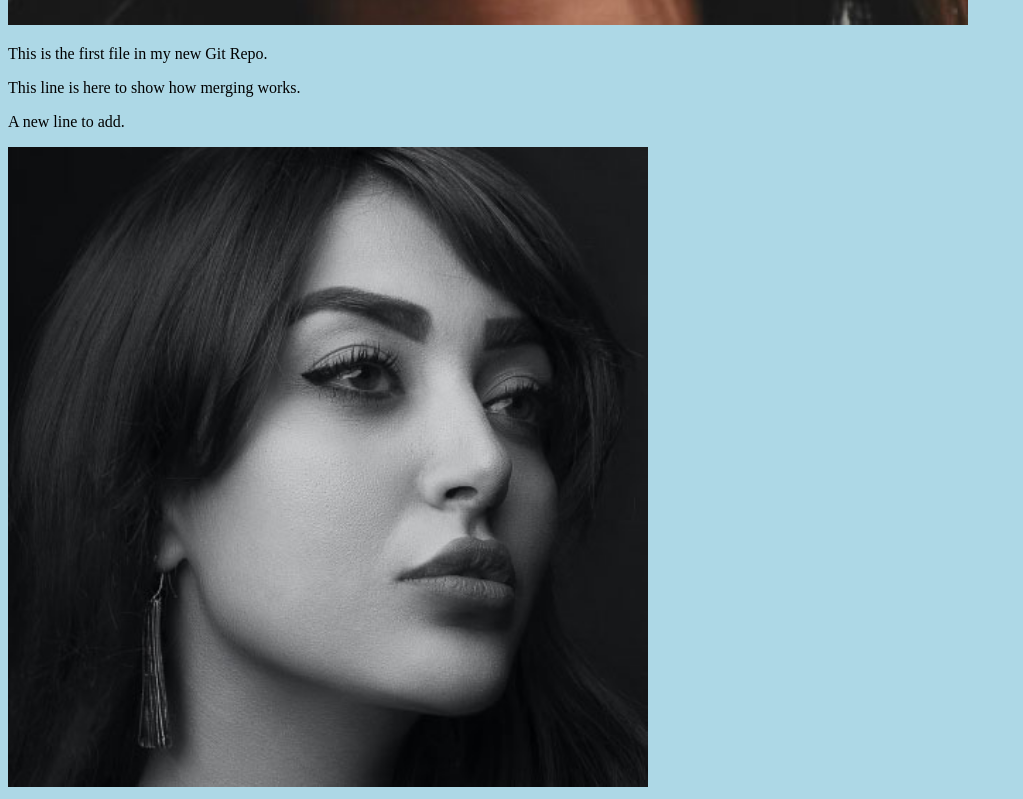
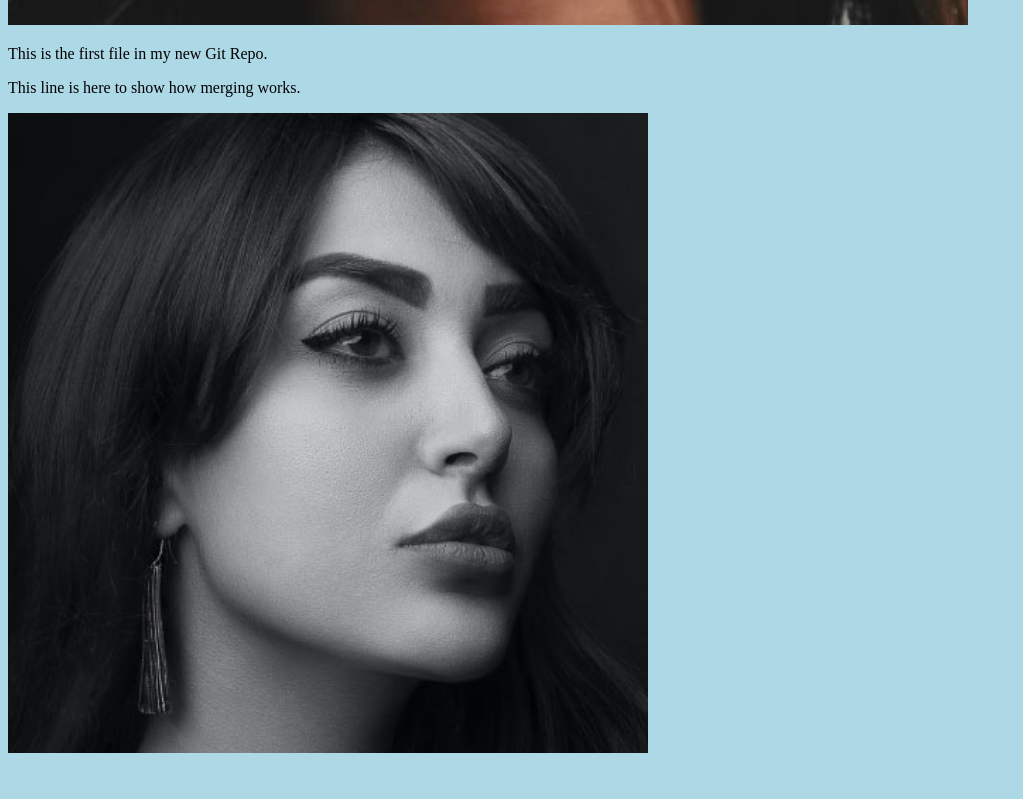
Before and after one commit to ihediohachidozie/hello-world, a plain HTML site: page index.html in a window 1280 px wide. Shown: the part 1015-1814 px from the top of the page, without its empty margins (0-1023 px from the left). After the commit the page ends 1780 px from the top, so only its background shows below. Drawn offline with Linux system fonts and the light colour scheme.

Commit message:
Revert "Updated index.html. a new line"
This reverts commit 559adabb81829bc3c455d5bfd47b9855daf622e1.

```diff
--- a/index.html
+++ b/index.html
@@ -12,7 +12,7 @@
 </div>
 <p>This is the first file in my new Git Repo.</p>
 <p>This line is here to show how merging works.</p>
-<p>A new line to add.</p>
+
 
 <div>
     <img src="img_hello_git.jpg" alt="Hello Git" style="width: 100%;max-width: 640px;">
```
